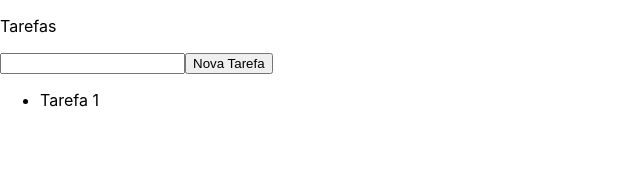
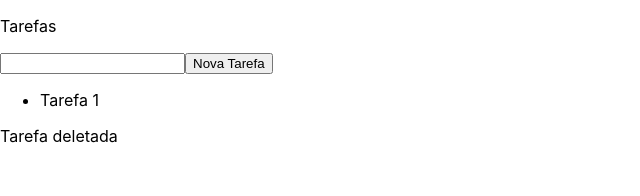
Before and after one commit to tomrlh/oficina-react-meta, a React (Create React App) app: page / in a window 1280 px wide. Both pictures are taken after a click on the item "Tarefa 2". Shown: the top 196 px of the page, without its empty margins (0-640 px from the left). Built offline with nearby package versions, Linux system fonts and the light colour scheme.

Commit message:
Exiba uma mensagem quando uma tarefa for removida

```diff
--- a/src/App.js
+++ b/src/App.js
@@ -4,13 +4,15 @@ import './App.css';
 class App extends Component {
   state = {
     tarefas: ['Tarefa 1', 'Tarefa 2'],
-    novaTarefa: ''
+    novaTarefa: '',
+    tarefaDeletada: false
   }
 
   adicionarTarefa() {
     let tarefasAntigas = this.state.tarefas
     this.setState({
-      tarefas: tarefasAntigas.concat(this.state.novaTarefa)
+      tarefas: tarefasAntigas.concat(this.state.novaTarefa),
+      tarefaDeletada: false
     })
   }
 
@@ -26,7 +28,8 @@ class App extends Component {
     this.setState({
       tarefas: tarefasAntigas.filter(
         (tarefa, index) => {return index != posicao}
-      )
+      ),
+      tarefaDeletada: true
     })
   }
 
@@ -46,6 +49,9 @@ class App extends Component {
             }
           )}
         </ul>
+        {this.state.tarefaDeletada ? (
+          <p>Tarefa deletada</p>
+        ) : (<p></p>)}
       </div>
     );
   }
```
